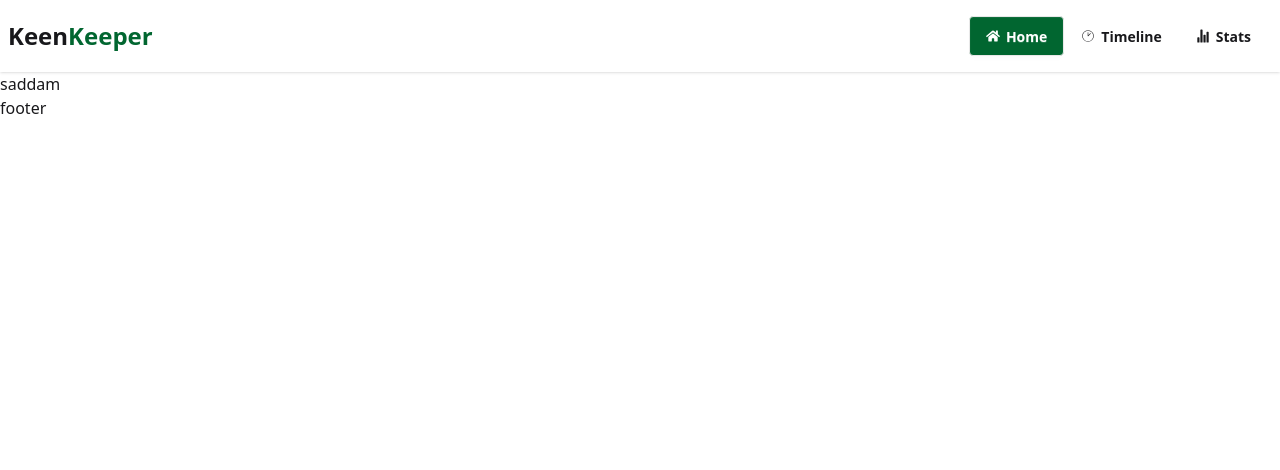
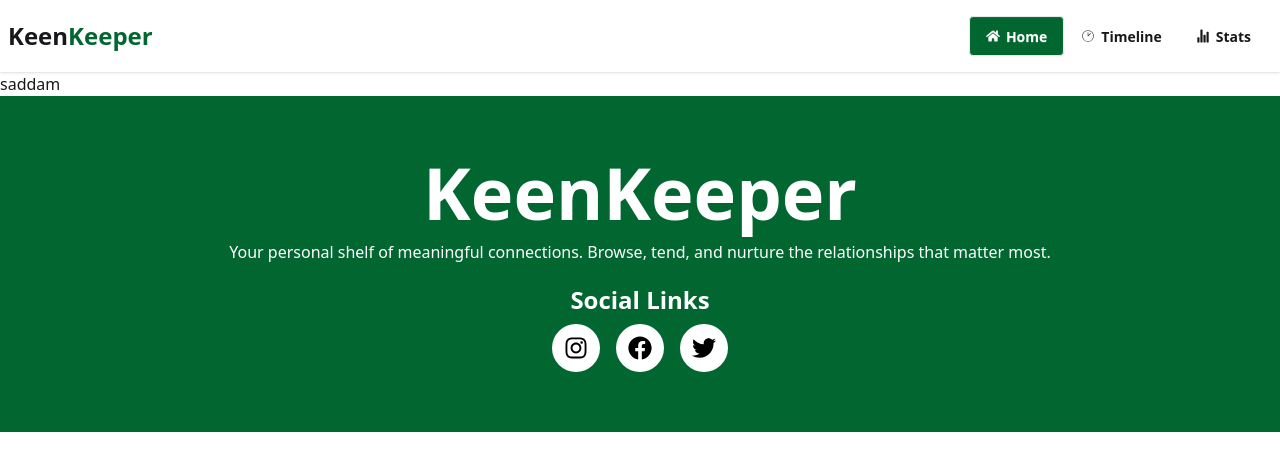
Before and after one commit to Saddam2508/b13-a07-Saddam, a Next.js app: page / in a window 1280 px wide. Shown: the top 470 px of the page. Built offline with nearby package versions, Linux system fonts and the light colour scheme.

Commit message:
footer  page added

```diff
--- /dev/null
+++ b/src/app/loading.tsx
@@ -0,0 +1,9 @@
+const loading = () => {
+  return (
+    <div className="flex items-center justify-center h-screen">
+      <span className="loading loading-bars loading-xl"></span>
+    </div>
+  );
+};
+
+export default loading;
--- a/src/components/footer/Footer.tsx
+++ b/src/components/footer/Footer.tsx
@@ -1,5 +1,31 @@
+import { FaFacebook, FaInstagram, FaTwitter } from "react-icons/fa";
+
 const Footer = () => {
-  return <div>footer</div>;
+  return (
+    <div className="bg-green-800 py-15">
+      <div className="text-center space-y-3 text-white">
+        <h2 className="text-7xl font-bold ">KeenKeeper</h2>
+        <p>
+          Your personal shelf of meaningful connections. Browse, tend, and
+          nurture the relationships that matter most.
+        </p>
+      </div>
+      <div className="text-center mt-5 text-white">
+        <p className="text-2xl font-bold">Social Links</p>
+        <div className="flex justify-center space-x-4 mt-2 text-2xl">
+          <span className="bg-white rounded-full p-3 text-black cursor-pointer">
+            <FaInstagram />
+          </span>
+          <span className="bg-white rounded-full p-3 text-black cursor-pointer">
+            <FaFacebook />
+          </span>
+          <span className="bg-white rounded-full p-3 text-black cursor-pointer">
+            <FaTwitter />
+          </span>
+        </div>
+      </div>
+    </div>
+  );
 };
 
 export default Footer;
```
